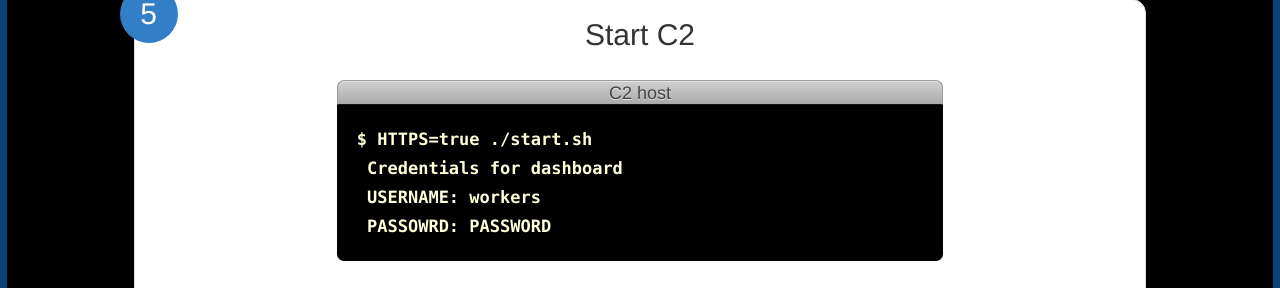
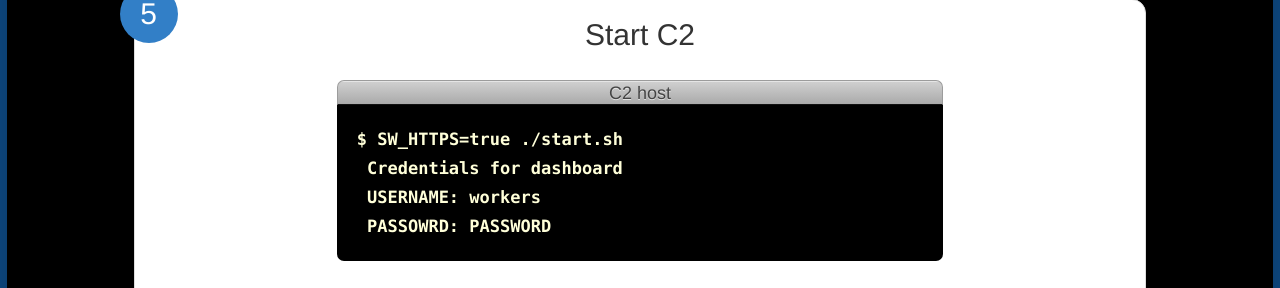
Before and after one commit to shadow-workers/shadow-workers.github.io, a plain HTML site: page index.html in a window 1280 px wide. Shown: the part 2960-3248 px from the top of the page. Drawn offline with Linux system fonts and the light colour scheme.

Commit message:
Match env var name as per specs

```diff
--- a/index.html
+++ b/index.html
@@ -117,7 +117,7 @@
             <div class="header">C2 host</div>
             <div class="shell">
               <p>
-                <span class="prompt">$</span> HTTPS=true ./start.sh<br/>
+                <span class="prompt">$</span> SW_HTTPS=true ./start.sh<br/>
                 &nbsp;Credentials for dashboard<br/>
                 &nbsp;USERNAME: workers<br/>
                 &nbsp;PASSOWRD: PASSWORD
```
